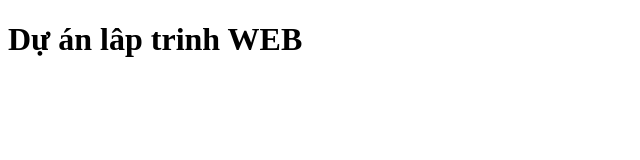
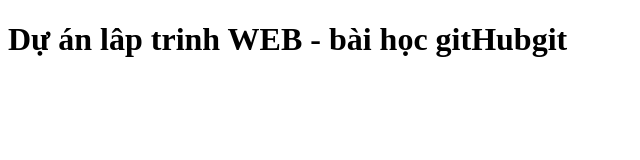
Before and after one commit to nguyenminhduong-dntech/laptrinhgalai, a plain HTML site: page index.html in a window 1280 px wide. Shown: the whole page, without its empty margins (0-640 px from the left). Drawn offline with Linux system fonts and the light colour scheme.

Commit message:
sua lan 1

```diff
--- a/index.html
+++ b/index.html
@@ -6,6 +6,6 @@
     <title>học gitHub</title>
   </head>
   <body>
-    <h1>Dự án lâp trinh WEB</h1>
+    <h1>Dự án lâp trinh WEB - bài học gitHubgit</h1>
   </body>
 </html>
```
